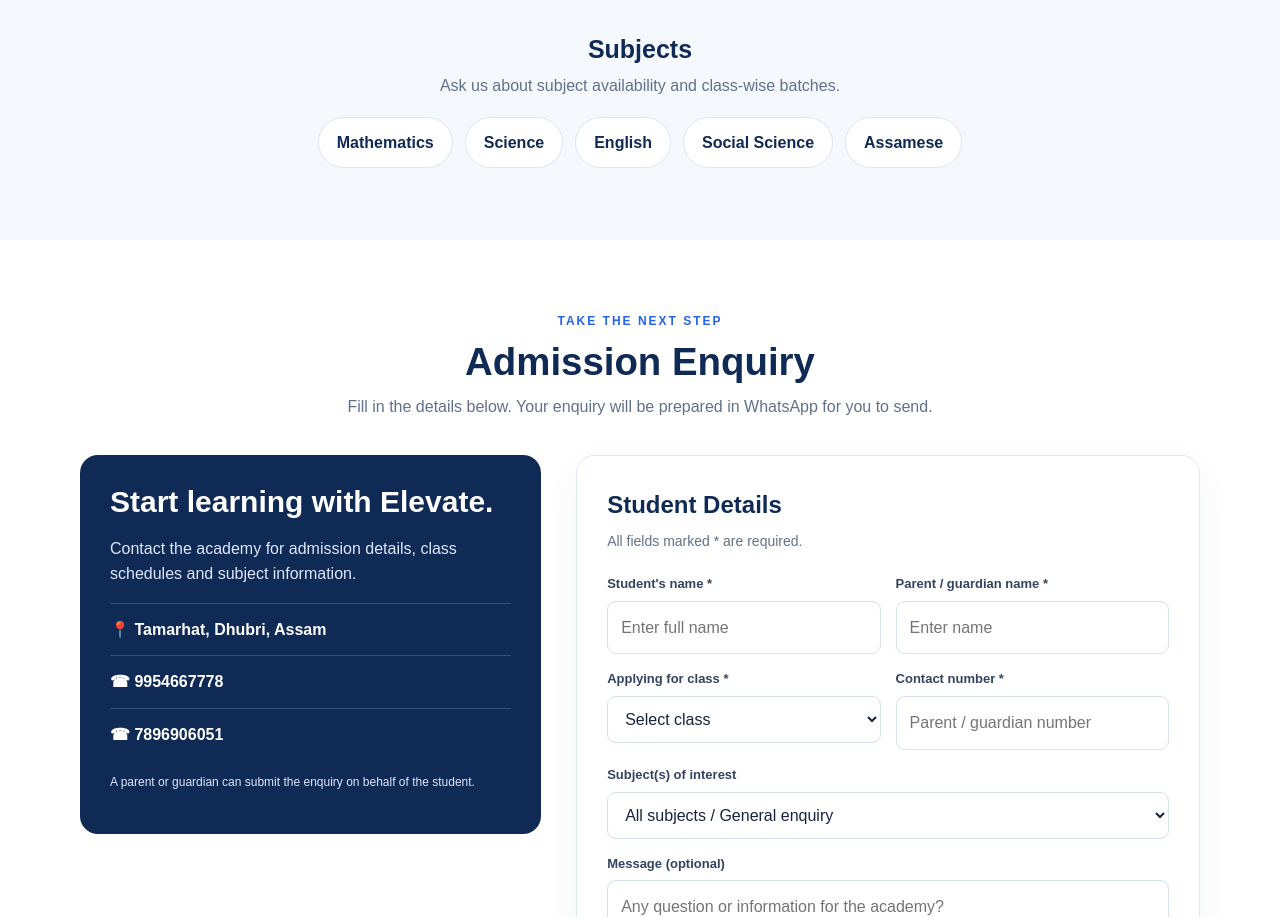
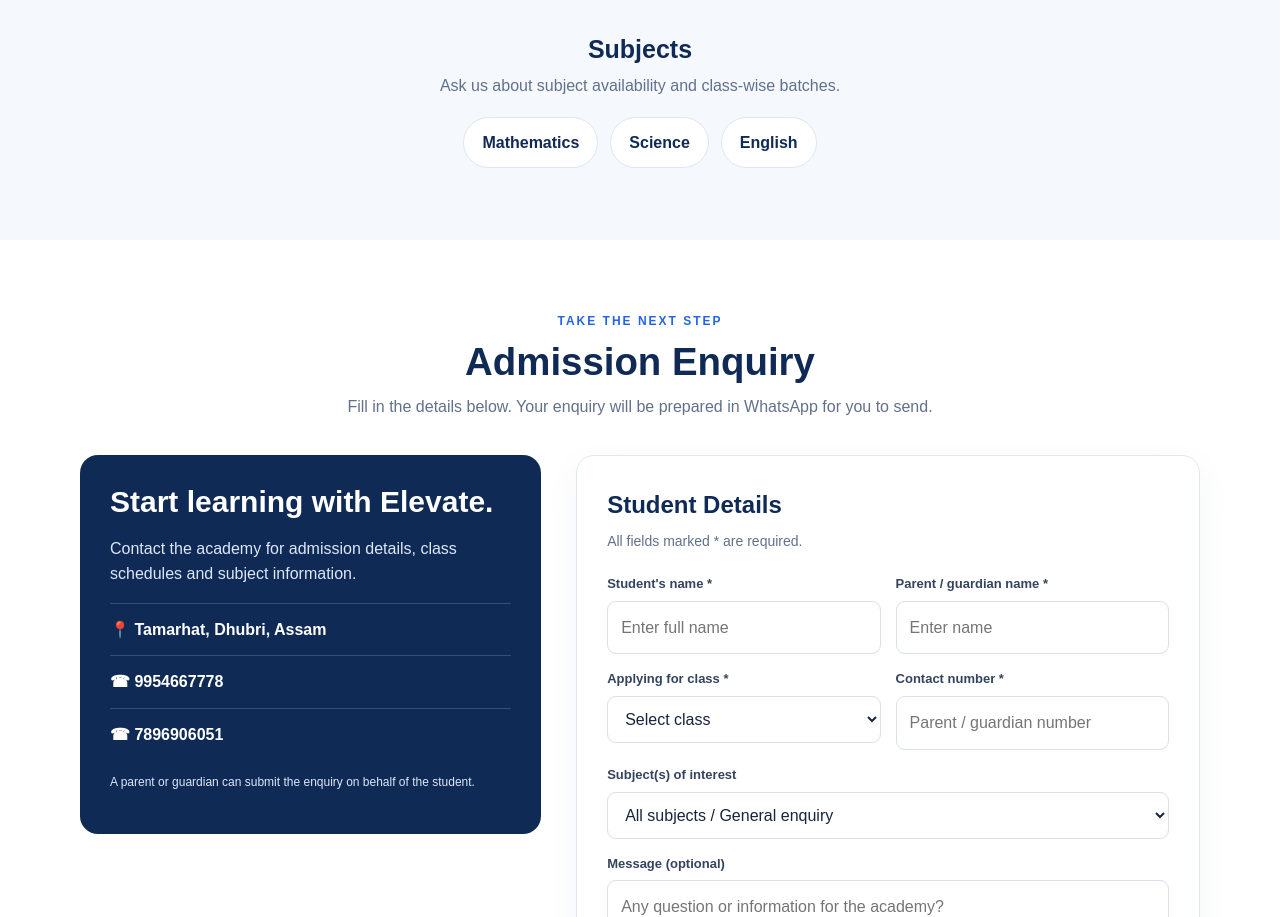
Before and after one commit to anupsaha579-cloud/Elevate-learning-academy-, a plain HTML site: page index.html in a window 1280 px wide. Shown: the part 1418-2335 px from the top of the page. Drawn offline with Linux system fonts and the light colour scheme.

Commit message:
Update index.html

```diff
--- a/index.html
+++ b/index.html
@@ -36,7 +36,7 @@ header{background:rgba(255,255,255,.97);position:sticky;top:0;z-index:10;border-
 <section class="section soft" id="classes"><div class="wrap"><div class="section-head"><div class="kicker">OUR PROGRAMMES</div><h2>Classes VI to X</h2><p>Academic support for upper-primary and secondary-level students.</p></div>
 <div class="subjects"><span>Class 6</span><span>Class 7</span><span>Class 8</span><span>Class 9</span><span>Class 10</span></div>
 <div class="section-head" style="margin-top:38px;margin-bottom:18px"><h2 style="font-size:25px">Subjects</h2><p>Ask us about subject availability and class-wise batches.</p></div>
-<div class="subjects"><span>Mathematics</span><span>Science</span><span>English</span><span>Social Science</span><span>Assamese</span></div>
+<div class="subjects"><span>Mathematics</span><span>Science</span><span>English</span></div>
 </div></section>
 <section class="section" id="admission"><div class="wrap"><div class="section-head"><div class="kicker">TAKE THE NEXT STEP</div><h2>Admission Enquiry</h2><p>Fill in the details below. Your enquiry will be prepared in WhatsApp for you to send.</p></div>
 <div class="admission"><div class="admission-info"><h2>Start learning with Elevate.</h2><p>Contact the academy for admission details, class schedules and subject information.</p><div class="contact-line">📍 Tamarhat, Dhubri, Assam</div><div class="contact-line">☎ 9954667778</div><div class="contact-line">☎ 7896906051</div><p style="font-size:12px">A parent or guardian can submit the enquiry on behalf of the student.</p></div>
```
